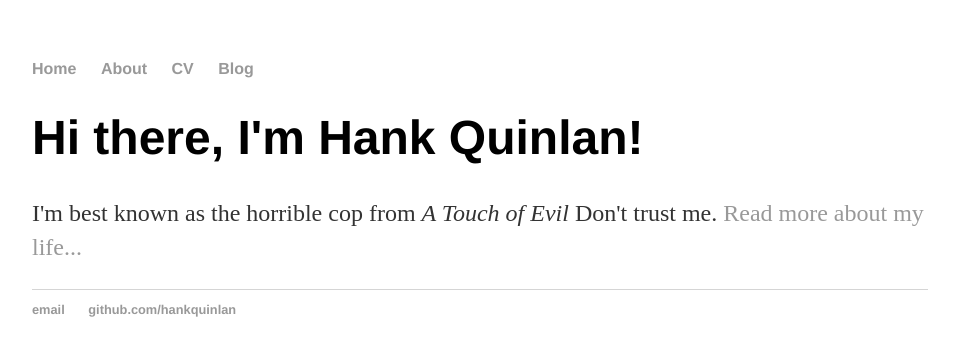
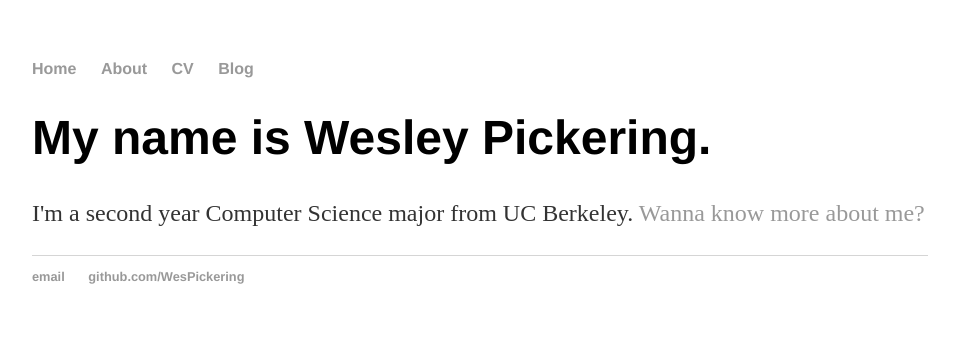
Before and after one commit to WesPickering/WesPickering.github.io, a plain HTML site: page index.html in a window 1280 px wide. Shown: the whole page, without its empty margins (160-1119 px from the left). Drawn offline with Linux system fonts and the light colour scheme.

Commit message:
Update index.html
changed to Wes stuff

```diff
--- a/index.html
+++ b/index.html
@@ -1,7 +1,7 @@
 <!DOCTYPE html>
 <html>
 	<head>
-		<title>Hank Quinlan, Horrible Cop</title>
+		<title>Wesley Pickering</title>
 		<link rel="stylesheet" type="text/css" href="/css/main.css">
 	</head>
 	<body>
@@ -15,14 +15,14 @@
 		</nav>
 		<div class="container">
     		<div class="blurb">
-        		<h1>Hi there, I'm Hank Quinlan!</h1>
-				<p>I'm best known as the horrible cop from <em>A Touch of Evil</em> Don't trust me. <a href="/about">Read more about my life...</a></p>
+        		<h1>My name is Wesley Pickering.</h1>
+				<p>I'm a second year Computer Science major from UC Berkeley. <a href="/about">Wanna know more about me?</a></p>
     		</div><!-- /.blurb -->
 		</div><!-- /.container -->
 		<footer>
     		<ul>
-        		<li><a href="mailto:hankquinlanhub@gmail.com">email</a></li>
-        		<li><a href="https://github.com/hankquinlan">github.com/hankquinlan</a></li>
+        		<li><a href="mailto:wpickering888@gmail.com">email</a></li>
+        		<li><a href="https://github.com/WesPickering">github.com/WesPickering</a></li>
 			</ul>
 		</footer>
 	</body>
```
